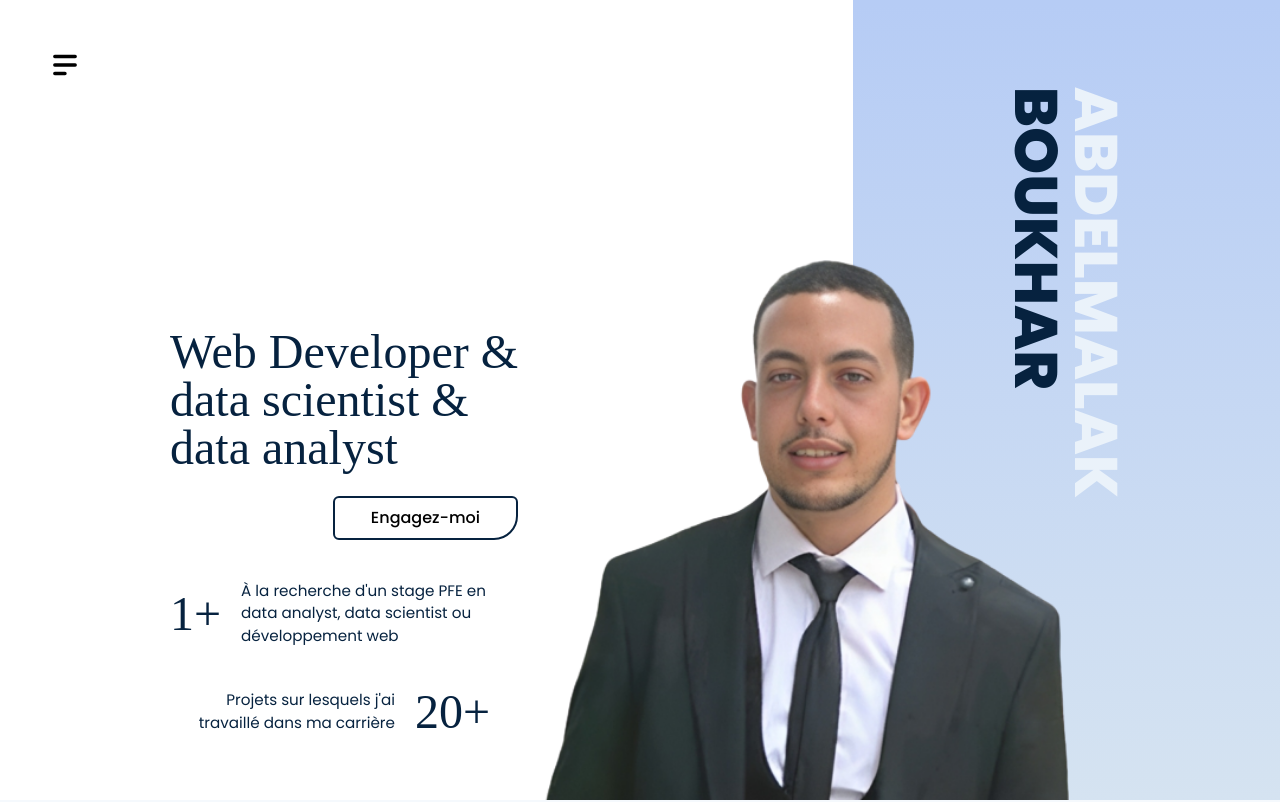
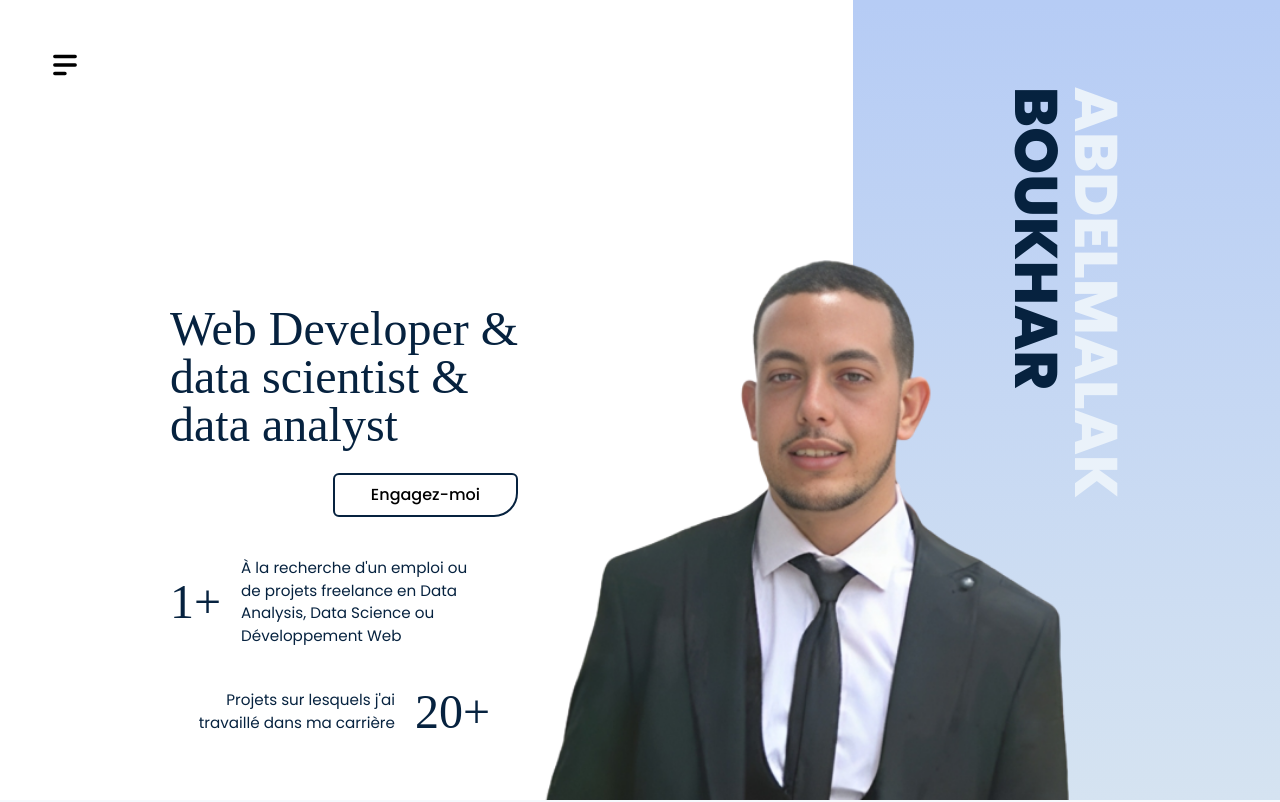
Before and after one commit to BoukharAbdo/Profolio, a React (Vite) app: page / in a window 1280 px wide. Shown: the top 802 px of the page. Built offline with nearby package versions, Linux system fonts and the light colour scheme; a web font is replaced by a local one.

Commit message:
Description des modifications

```diff
--- a/src/Content.js
+++ b/src/Content.js
@@ -75,7 +75,7 @@ export const content = {
     hero_content: [
       {
         count: "1+",
-        text: "À la recherche d'un stage PFE en data analyst, data scientist ou développement web",
+        text: "À la recherche d'un emploi ou de projets freelance en Data Analysis, Data Science ou Développement Web",
       },
       {
         count: "20+",
```
